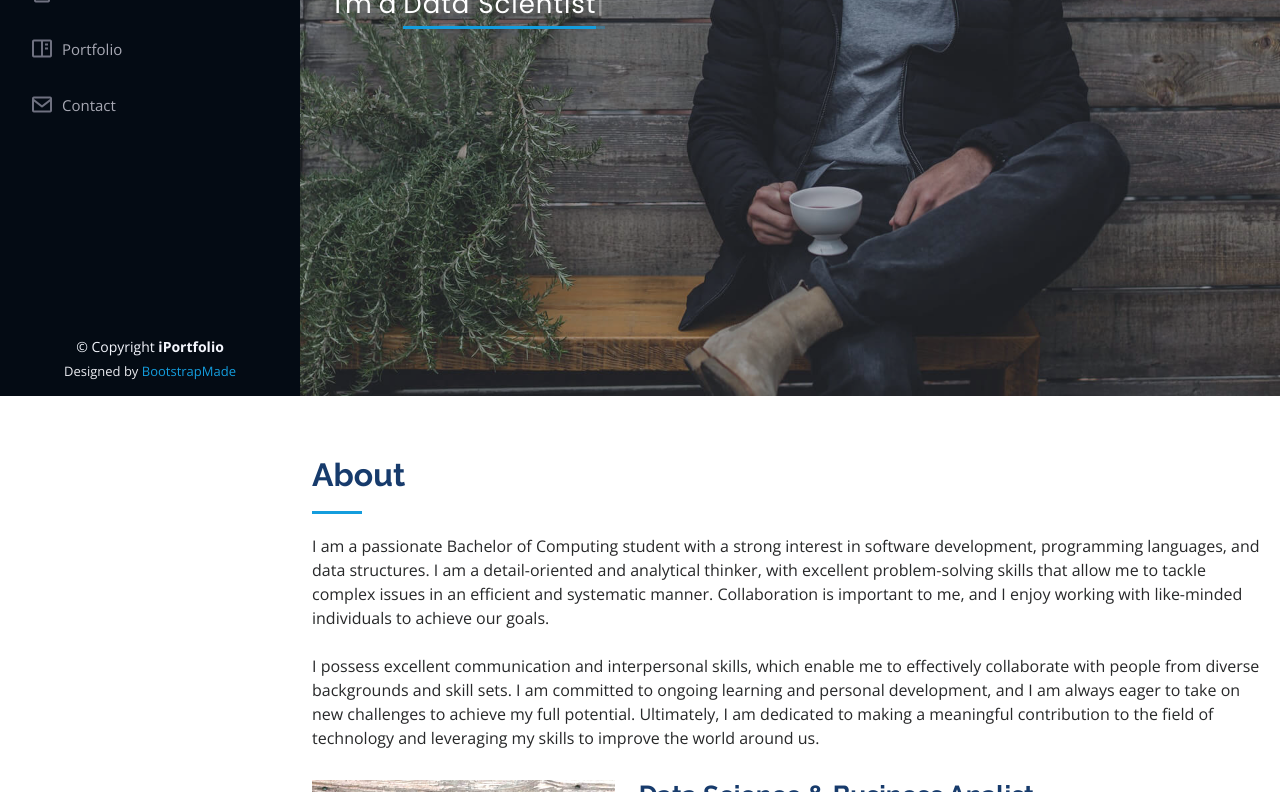
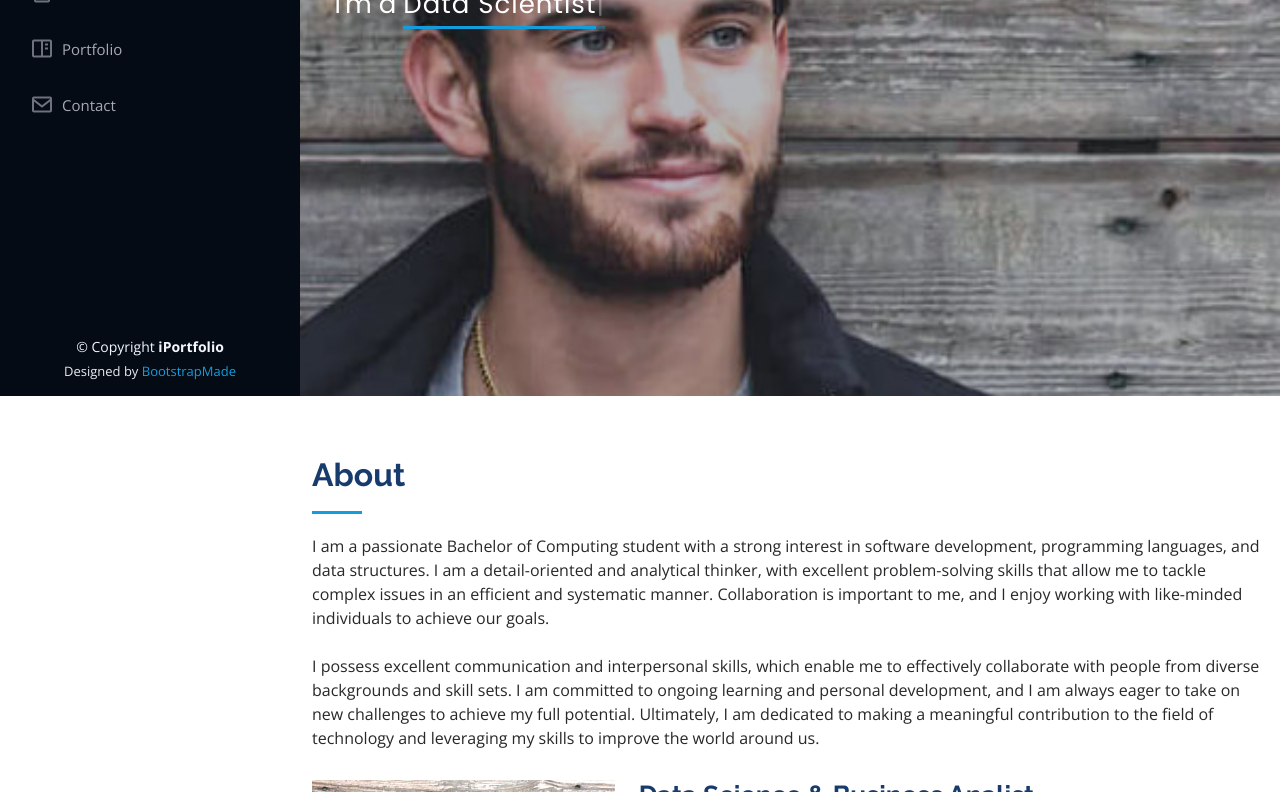
Before and after one commit to Kaizer-Mthimkhulu/Kea-Portfolio, a plain HTML site: page index.html in a window 1280 px wide. Shown: the part 404-1196 px from the top of the page. Drawn offline with nearby package versions, Linux system fonts and the light colour scheme.

Commit message:
Update style.css

```diff
--- a/assets/css/style.css
+++ b/assets/css/style.css
@@ -229,7 +229,7 @@ h6 {
 #hero {
   width: 100%;
   height: 100vh;
-  background: url("../img/hero-bg.jpg") top center;
+  background: url("../img/profile-img.jpg") top center;
   background-size: cover;
 }
 
```
